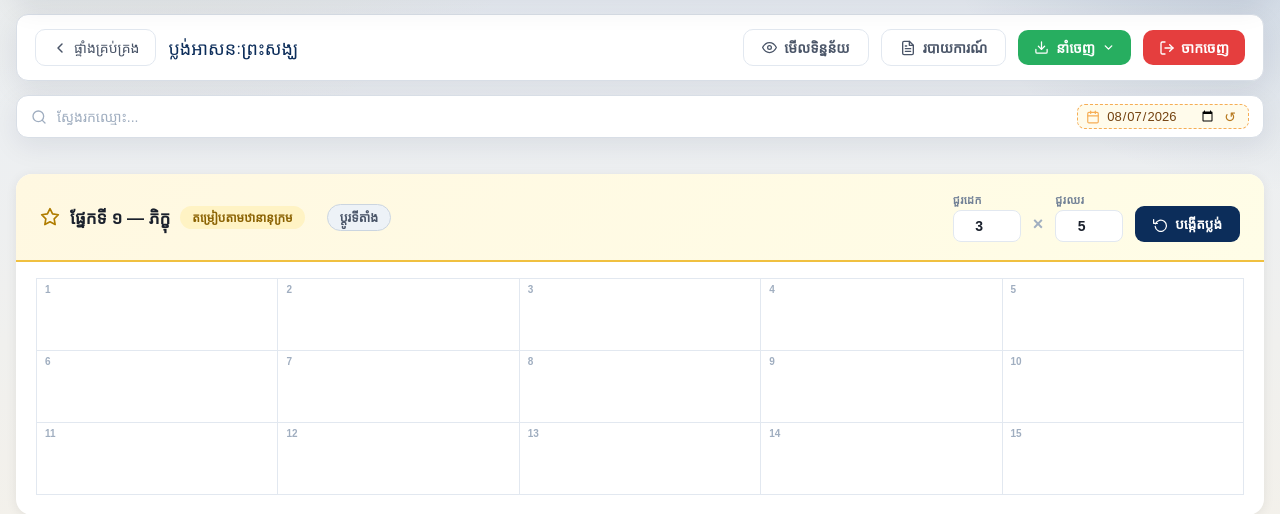
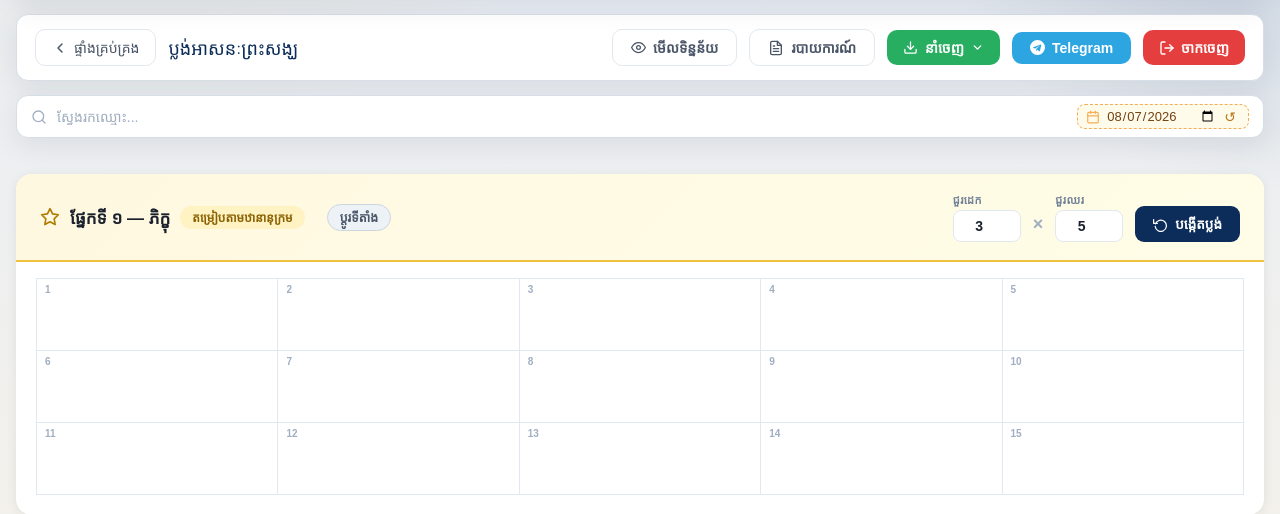
Before and after one commit to Chenda2025/pagoda-attendance, a Flask app: page /layout in a window 1280 px wide. Shown: the part 118-632 px from the top of the page. Run offline with Flask 3, Linux system fonts and the light colour scheme; the visitor is signed in with stand-in values (Sample User, id 1); data that the repository does not hold is empty; some libraries are stand-ins or nearby versions; some web fonts are replaced.

Commit message:
Move Telegram into the layout header and include permission reasons in sends.
Keep export menu for Word/PDF only, and show មូលហេតុ on each permission entry in the daily Telegram attendance message.

Co-authored-by: Cursor <cursoragent@cursor.com>

```diff
--- a/backend/routes.py
+++ b/backend/routes.py
@@ -2257,9 +2257,13 @@ def submit_attendance():
         conn = connect_db()
         cursor = conn.cursor()
         cursor.execute("""
-            SELECT m.fullname, m.monk_type, m.position, m.vassa_years, m.residence, a.status
+            SELECT m.fullname, m.monk_type, m.position, m.vassa_years, m.residence,
+                   a.status, p.reason
             FROM attendance_tbl a
             JOIN monk_tbl m ON m.id = a.monk_id
+            LEFT JOIN monk_permission p
+                   ON p.monk_id = a.monk_id
+                  AND a.date BETWEEN p.start_date AND p.end_date
             WHERE a.date = %s
             ORDER BY m.monk_type, a.status, m.fullname;
         """, (date_str,))
@@ -2274,7 +2278,7 @@ def submit_attendance():
 
         def fmt_group(monks, show_position=True):
             lines = []
-            for i, (name, _, position, vassa, kuti, status) in enumerate(monks, 1):
+            for i, (name, _, position, vassa, kuti, status, reason) in enumerate(monks, 1):
                 icon  = '❌' if status == 'absent' else '📋'
                 label = 'អវត្តមាន' if status == 'absent' else 'ច្បាប់'
                 kuti_display = (kuti or '').replace('_', ' ')
@@ -2288,6 +2292,8 @@ def submit_attendance():
                     f'   ▸ កុដិ: {kuti_display}',
                     f'   ▸ ស្ថានភាព: {label}',
                 ]
+                if status == 'permission' and (reason or '').strip():
+                    block.append(f'   ▸ មូលហេតុ: {reason.strip()}')
                 lines.append('\n'.join(block))
             return '\n\n'.join(lines)
 
--- a/backend/static/css/layout.css
+++ b/backend/static/css/layout.css
@@ -95,7 +95,7 @@ body {
     align-items: center;
     gap: 7px;
     padding: 8px 18px;
-    background: #2b6cb0;
+    background: #2CA5E0;
     color: #fff;
     border: none;
     border-radius: 10px;
@@ -106,7 +106,7 @@ body {
     white-space: nowrap;
     font-family: inherit;
 }
-.btn-submit-att:hover:not(:disabled) { background: #2c5282; }
+.btn-submit-att:hover:not(:disabled) { background: #229ed9; }
 .btn-submit-att:disabled { opacity: 0.65; cursor: not-allowed; }
 
 .lay-export-dd {
--- a/backend/static/js/layout.js
+++ b/backend/static/js/layout.js
@@ -884,11 +884,9 @@ async function submitAttendance() {
         showToast('មានបញ្ហា: ' + err.message, 'error');
     } finally {
         btn.disabled = false;
-        btn.innerHTML = `<svg xmlns="http://www.w3.org/2000/svg" width="17" height="17" viewBox="0 0 24 24" fill="none"
-            stroke="currentColor" stroke-width="2" stroke-linecap="round" stroke-linejoin="round">
-            <line x1="22" y1="2" x2="11" y2="13"></line>
-            <polygon points="22 2 15 22 11 13 2 9 22 2"></polygon>
-        </svg> បញ្ជូន Telegram`;
+        btn.innerHTML = `<svg xmlns="http://www.w3.org/2000/svg" width="15" height="15" viewBox="0 0 24 24" fill="currentColor">
+            <path d="M11.944 0A12 12 0 1 0 24 12 12 12 0 0 0 11.944 0zm5.992 8.194-1.97 9.28c-.145.658-.537.818-1.084.508l-3-2.21-1.447 1.394c-.16.16-.295.295-.605.295l.213-3.053 5.56-5.023c.242-.213-.054-.333-.373-.12l-6.871 4.326-2.962-.924c-.643-.204-.657-.643.136-.953l11.57-4.461c.537-.194 1.006.131.833.94z"/>
+        </svg> Telegram`;
     }
 }
 
@@ -1153,11 +1151,7 @@ document.addEventListener('DOMContentLoaded', () => {
 
     document.getElementById('btn-gen-bhikkhu')?.addEventListener('click', () => { generateBhikkhu(); saveGridConfig(); });
     document.getElementById('btn-gen-samanera')?.addEventListener('click', () => { generateSamanera(); saveGridConfig(); });
-    document.getElementById('btn-submit-att').addEventListener('click', () => {
-        const dd = document.getElementById('lay-export-dd');
-        if (dd) dd.classList.remove('open');
-        submitAttendance();
-    });
+    document.getElementById('btn-submit-att').addEventListener('click', submitAttendance);
     // Export dropdown
     const _layDd = document.getElementById('lay-export-dd');
     document.getElementById('btn-lay-export-trigger').addEventListener('click', (e) => {
--- a/backend/templates/layout.html
+++ b/backend/templates/layout.html
@@ -12,7 +12,7 @@
         href="https://fonts.googleapis.com/css2?family=Battambang:wght@400;700&family=Kantumruy+Pro:wght@300;400;500;600;700&family=Moul&display=swap"
         rel="stylesheet">
     <link rel="stylesheet" href="/static/css/gov-shell.css">
-    <link rel="stylesheet" href="/static/css/layout.css?v=8">
+    <link rel="stylesheet" href="/static/css/layout.css?v=9">
 </head>
 
 <body>
@@ -101,15 +101,14 @@
                         </svg>
                         PDF
                     </button>
-                    <div class="lay-export-divider"></div>
-                    <button class="lay-export-item" id="btn-submit-att" type="button">
-                        <svg xmlns="http://www.w3.org/2000/svg" width="15" height="15" viewBox="0 0 24 24" fill="#2CA5E0">
-                            <path d="M11.944 0A12 12 0 1 0 24 12 12 12 0 0 0 11.944 0zm5.992 8.194-1.97 9.28c-.145.658-.537.818-1.084.508l-3-2.21-1.447 1.394c-.16.16-.295.295-.605.295l.213-3.053 5.56-5.023c.242-.213-.054-.333-.373-.12l-6.871 4.326-2.962-.924c-.643-.204-.657-.643.136-.953l11.57-4.461c.537-.194 1.006.131.833.94z"/>
-                        </svg>
-                        Telegram
-                    </button>
                 </div>
             </div>
+            <button class="btn-submit-att" id="btn-submit-att" type="button">
+                <svg xmlns="http://www.w3.org/2000/svg" width="15" height="15" viewBox="0 0 24 24" fill="currentColor">
+                    <path d="M11.944 0A12 12 0 1 0 24 12 12 12 0 0 0 11.944 0zm5.992 8.194-1.97 9.28c-.145.658-.537.818-1.084.508l-3-2.21-1.447 1.394c-.16.16-.295.295-.605.295l.213-3.053 5.56-5.023c.242-.213-.054-.333-.373-.12l-6.871 4.326-2.962-.924c-.643-.204-.657-.643.136-.953l11.57-4.461c.537-.194 1.006.131.833.94z"/>
+                </svg>
+                Telegram
+            </button>
             <a href="/logout" class="btn-logout">
                 <svg xmlns="http://www.w3.org/2000/svg" width="16" height="16" viewBox="0 0 24 24" fill="none"
                     stroke="currentColor" stroke-width="2" stroke-linecap="round" stroke-linejoin="round">
@@ -366,7 +365,7 @@
 
     <script src="https://cdnjs.cloudflare.com/ajax/libs/html2canvas/1.4.1/html2canvas.min.js"></script>
     <script>const PAGE_ROLE = "{{ role }}";</script>
-    <script src="/static/js/layout.js?v=6"></script>
+    <script src="/static/js/layout.js?v=7"></script>
 </body>
 
 </html>
```
